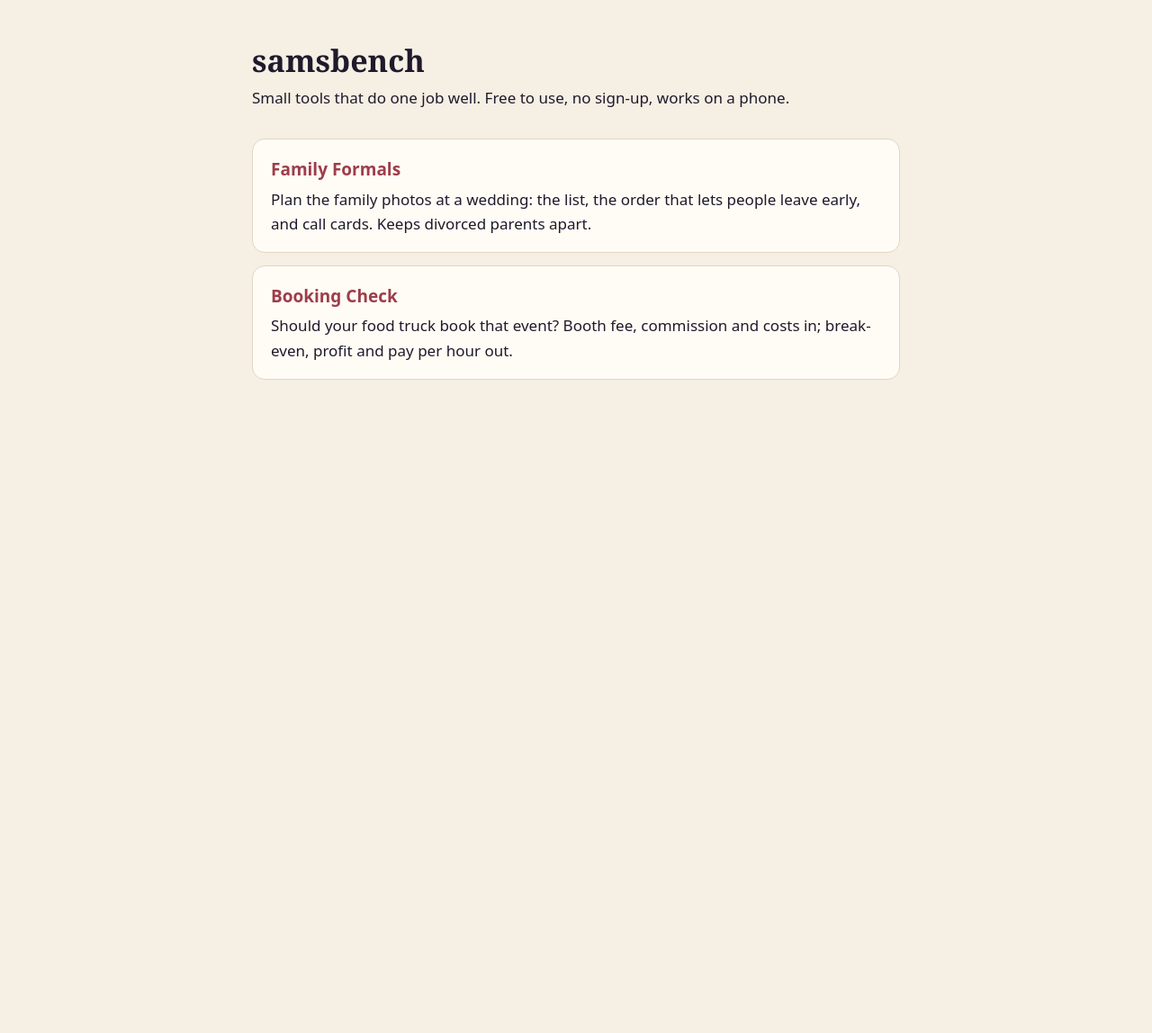
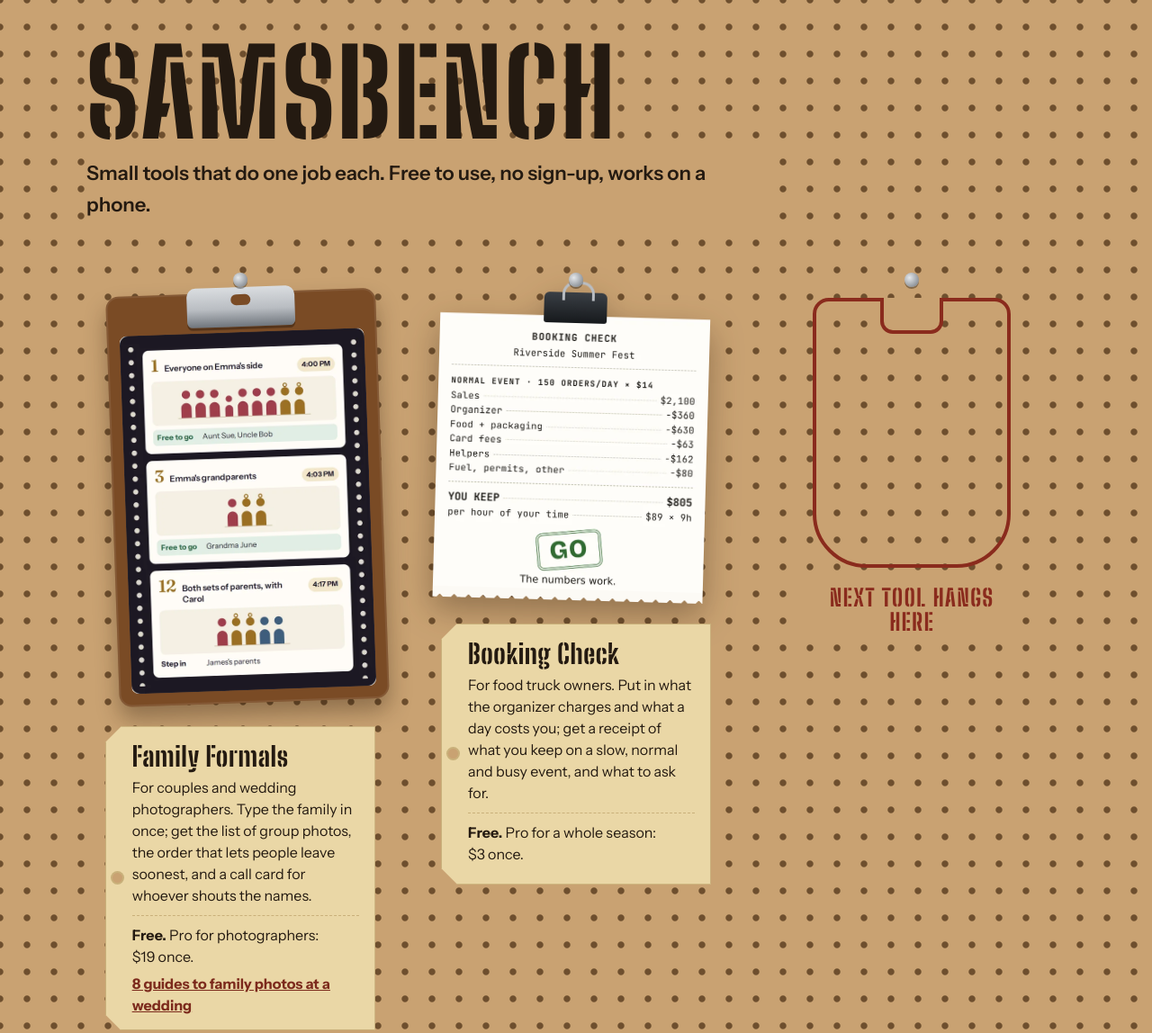
Before and after one commit to aiyoto-myth/aiyoto-myth.github.io, a plain HTML site: page index.html in a window 1280 px wide. Shown: the top 1148 px of the page at 90% size. Before the commit the page ends 800 px from the top, so only its background shows below. Drawn offline with Linux system fonts and the light colour scheme.

Commit message:
samsbench pegboard homepage + about page (user approved 11-24)
Co-Authored-By: Claude Opus 5.5 <noreply@anthropic.com>

```diff
--- /dev/null
+++ b/bench.css
@@ -0,0 +1,116 @@
+:root{
+  --board:#C9A272; --hole:#6E4F2E; --ink:#241A11; --paint:#8A2B1D;
+  --paper:#F4EBDD; --paper-ink:#211A14; --rule:#D8C7AC; --accent:#A23B2A;
+  --tag:#EAD7A6; --tag-ink:#241A11; --tag-edge:#C9B07A;
+  --clipboard:#7A4B25; --metal:#B9BDC2; --metal-dark:#6F757C;
+}
+@media (prefers-color-scheme:dark){
+  :root:not([data-theme="light"]){
+    --board:#4A3826; --hole:#20170E; --ink:#F1E6D3; --paint:#E9DDC6;
+    --paper:#17130F; --paper-ink:#EFE6D8; --rule:#3A3026; --accent:#E8846F;
+  }
+}
+:root[data-theme="dark"]{
+  --board:#4A3826; --hole:#20170E; --ink:#F1E6D3; --paint:#E9DDC6;
+  --paper:#17130F; --paper-ink:#EFE6D8; --rule:#3A3026; --accent:#E8846F;
+}
+
+*{box-sizing:border-box}
+html{-webkit-text-size-adjust:100%}
+body{margin:0;background:var(--paper);color:var(--paper-ink);
+  font:17px/1.6 "Instrument Sans",system-ui,-apple-system,"Segoe UI",sans-serif}
+img{display:block;max-width:100%;height:auto}
+.wrap{max-width:1120px;margin:0 auto;padding:0 16px}
+.narrow{max-width:760px}
+
+/* the pegboard */
+.board{background-color:var(--board);
+  background-image:radial-gradient(circle,var(--hole) 0 3.2px,rgba(0,0,0,0) 4.2px);
+  background-size:30px 30px;background-position:15px 15px;
+  color:var(--ink);padding:44px 0 72px;border-bottom:10px solid var(--clipboard)}
+.mark{font:800 clamp(56px,11vw,132px)/.9 "Big Shoulders Stencil Display",Impact,sans-serif;
+  letter-spacing:.02em;margin:0;color:var(--ink)}
+.lede{font-size:clamp(18px,2.2vw,22px);font-weight:600;margin:10px 0 0;max-width:34em;
+  background:var(--board);display:inline-block;padding:2px 6px 2px 0}
+
+.rack{display:grid;grid-template-columns:repeat(3,1fr);gap:40px 32px;margin-top:56px;align-items:start}
+.slot{position:relative;display:flex;flex-direction:column;align-items:center;padding-top:22px}
+.peg{position:absolute;top:0;left:50%;width:16px;height:16px;margin-left:-8px;border-radius:50%;
+  background:radial-gradient(circle at 35% 35%,#E4E7EA,var(--metal-dark));box-shadow:0 2px 0 rgba(0,0,0,.35);z-index:3}
+
+.obj{position:relative;display:block;width:300px;max-width:100%;text-decoration:none;
+  transform-origin:50% 0;transition:transform .35s cubic-bezier(.3,1.6,.5,1)}
+.slot:nth-child(1) .obj{transform:rotate(-2deg)}
+.slot:nth-child(2) .obj{transform:rotate(1.6deg)}
+.obj:hover,.obj:focus-visible{transform:rotate(0deg)}
+.obj:focus-visible{outline:3px solid var(--ink);outline-offset:6px}
+
+.clipboard{background:var(--clipboard);border-radius:14px;padding:44px 14px 14px;
+  box-shadow:0 14px 24px rgba(40,24,8,.35),inset 0 0 0 2px rgba(255,255,255,.08)}
+.clipboard img{border-radius:8px}
+.clip{position:absolute;top:-6px;left:50%;width:120px;height:44px;margin-left:-60px;border-radius:10px 10px 6px 6px;
+  background:linear-gradient(#DADDE0,var(--metal) 55%,var(--metal-dark));box-shadow:0 3px 0 rgba(0,0,0,.3)}
+.clip::after{content:"";position:absolute;top:8px;left:50%;width:22px;height:12px;margin-left:-11px;border-radius:6px;background:var(--clipboard)}
+
+.receipt{padding-top:26px;filter:drop-shadow(0 14px 18px rgba(40,24,8,.35))}
+.receipt img{width:100%}
+.receipt::after{content:"";display:block;height:12px;
+  background:linear-gradient(-45deg,transparent 8px,#FCFAF5 0) 0 0/16px 12px repeat-x,
+             linear-gradient(45deg,transparent 8px,#FCFAF5 0) 0 0/16px 12px repeat-x}
+.bulldog{position:absolute;top:0;left:50%;width:70px;height:34px;margin-left:-35px;border-radius:6px 6px 3px 3px;
+  background:linear-gradient(#3A3F45,#16191C);z-index:2}
+.bulldog::before{content:"";position:absolute;top:-12px;left:50%;width:30px;height:18px;margin-left:-15px;
+  border:3px solid var(--metal);border-bottom:0;border-radius:14px 14px 0 0}
+
+/* shipping tag under each object */
+.tag{position:relative;width:300px;max-width:100%;margin-top:26px;padding:18px 18px 16px 30px;
+  background:var(--tag);color:var(--tag-ink);
+  clip-path:polygon(18px 0,100% 0,100% 100%,18px 100%,0 calc(100% - 18px),0 18px);
+  box-shadow:inset 0 0 0 1px var(--tag-edge)}
+.tag::before{content:"";position:absolute;left:8px;top:50%;width:11px;height:11px;margin-top:-6px;border-radius:50%;
+  background:var(--board);box-shadow:0 0 0 2px var(--tag-edge)}
+.tag h2{font:800 30px/1 "Big Shoulders Stencil Display",Impact,sans-serif;letter-spacing:.02em;margin:0 0 8px}
+.tag h2 a{color:var(--tag-ink);text-decoration:none}
+.tag h2 a:hover{text-decoration:underline}
+.tag p{margin:0 0 10px;font-size:16px;line-height:1.5}
+.tag .price{border-top:1px dashed var(--tag-edge);padding-top:9px;margin-bottom:6px}
+.tag .more{margin:0}
+.tag .more a{color:#7C2A1C;font-weight:700}
+
+/* the empty spot, painted like a workshop shadow board */
+.slot-empty{padding-top:22px}
+.outline{width:220px;height:300px;margin-top:6px;border:4px solid var(--paint);border-radius:18px 18px 60px 60px;position:relative}
+.outline span{position:absolute;left:50%;top:-4px;width:70px;height:40px;margin-left:-35px;border:4px solid var(--paint);border-top:0;border-radius:0 0 14px 14px;background:var(--board)}
+.paint{font:800 26px/1.05 "Big Shoulders Stencil Display",Impact,sans-serif;letter-spacing:.06em;color:var(--paint);
+  text-align:center;margin:14px 0 0;max-width:240px;background:var(--board);padding:6px 10px}
+.nw{white-space:nowrap}
+
+/* paper section */
+.paper{padding:64px 0 40px}
+.h{font:800 clamp(34px,5vw,48px)/1.02 "Big Shoulders Stencil Display",Impact,sans-serif;letter-spacing:.01em;margin:0 0 26px}
+.rules{list-style:none;counter-reset:r;margin:0;padding:0}
+.rules li{counter-increment:r;position:relative;padding:16px 0 16px 64px;border-top:2px solid var(--rule)}
+.rules li:last-child{border-bottom:2px solid var(--rule)}
+.rules li::before{content:counter(r);position:absolute;left:0;top:6px;
+  font:800 52px/1 "Big Shoulders Stencil Display",Impact,sans-serif;color:var(--accent)}
+.rules b{display:block;font-size:19px}
+.maker{margin-top:44px;font-size:19px}
+.maker p{margin:0 0 8px}
+.maker a,.foot a{color:var(--accent);font-weight:700}
+
+.foot{padding:24px 0 48px;font-size:15px}
+
+@media (max-width:900px){
+  .rack{grid-template-columns:repeat(2,1fr)}
+}
+@media (max-width:640px){
+  .board{padding:28px 0 48px}
+  .rack{grid-template-columns:1fr;gap:56px;margin-top:40px}
+  .slot-empty .outline{height:110px;width:150px;border-radius:14px 14px 40px 40px}
+  .slot-empty .paint{font-size:22px}
+  .rules li{padding-left:52px}
+  .rules li::before{font-size:44px}
+}
+@media (prefers-reduced-motion:reduce){
+  .obj{transition:none}
+}
--- a/index.html
+++ b/index.html
@@ -3,27 +3,82 @@
 <head>
 <meta charset="utf-8">
 <meta name="viewport" content="width=device-width,initial-scale=1">
-<title>samsbench · small free tools</title>
-<meta name="description" content="Small, free tools that do one job well. No sign-up, works on a phone.">
+<title>samsbench · small tools that do one job each</title>
+<meta name="description" content="Small web tools, one job each: plan wedding family photos, check if a food truck event is worth booking. Free to use, no sign-up, works on a phone.">
 <link rel="canonical" href="https://samsbench.com/">
 <meta name="p:domain_verify" content="02de9fec3d98bda171ea58de4adf4663"/>
-<style>
-:root{--paper:#F5EFE4;--card:#FFFCF6;--ink:#1F1A2B;--line:#E2D6C2;--rose:#9E3D4A}
-@media (prefers-color-scheme:dark){:root{--paper:#14111A;--card:#1E1926;--ink:#F2ECE2;--line:#352D40;--rose:#E58E99}}
-*{box-sizing:border-box}
-body{margin:0;background:var(--paper);color:var(--ink);font:17px/1.6 system-ui,-apple-system,"Segoe UI",sans-serif;padding:48px 16px 64px}
-main{max-width:720px;margin:0 auto}
-h1{font:700 34px/1.15 Georgia,"Times New Roman",serif;margin:0 0 8px}
-p.lede{margin:0 0 32px}
-a.tool{display:block;background:var(--card);border:1px solid var(--line);border-radius:14px;padding:18px 20px;margin:0 0 14px;color:var(--ink);text-decoration:none}
-a.tool:hover,a.tool:focus-visible{border-color:var(--rose)}
-a.tool b{display:block;font-size:19px;margin:0 0 4px;color:var(--rose)}
-</style>
+<link rel="preconnect" href="https://fonts.googleapis.com">
+<link rel="preconnect" href="https://fonts.gstatic.com" crossorigin>
+<link href="https://fonts.googleapis.com/css2?family=Big+Shoulders+Stencil+Display:wght@700;800&family=Instrument+Sans:wght@400;600;700&display=swap" rel="stylesheet">
+<link rel="stylesheet" href="bench.css">
 <script data-goatcounter="https://familyformals.goatcounter.com/count" async src="//gc.zgo.at/count.js"></script>
 </head>
-<body><main>
-<h1>samsbench</h1>
-<p class="lede">Small tools that do one job well. Free to use, no sign-up, works on a phone.</p>
-<a class="tool" href="/family-formals/?via=home"><b>Family Formals</b>Plan the family photos at a wedding: the list, the order that lets people leave early, and call cards. Keeps divorced parents apart.</a>
-<a class="tool" href="/food-truck-event/?via=home"><b>Booking Check</b>Should your food truck book that event? Booth fee, commission and costs in; break-even, profit and pay per hour out.</a>
-</main></body></html>
+<body>
+
+<header class="board">
+  <div class="wrap">
+    <h1 class="mark">SAMSBENCH</h1>
+    <p class="lede">Small tools that do one job each. Free to use, no sign-up, works on a phone.</p>
+
+    <div class="rack">
+
+      <div class="slot">
+        <span class="peg" aria-hidden="true"></span>
+        <a class="obj clipboard" href="https://samsbench.com/family-formals/?via=home" aria-label="Open Family Formals">
+          <span class="clip" aria-hidden="true"></span>
+          <img src="img/family-formals-cards.webp" width="300" height="439" alt="Family Formals call cards: photo 1, everyone on Emma's side at 4:00 PM, Aunt Sue and Uncle Bob free to go; photo 3, Emma's grandparents at 4:03 PM.">
+        </a>
+        <div class="tag">
+          <h2><a href="https://samsbench.com/family-formals/?via=home">Family Formals</a></h2>
+          <p>For couples and wedding photographers. Type the family in once; get the list of group photos, the order that lets people leave soonest, and a call card for whoever shouts the names.</p>
+          <p class="price"><b>Free.</b> Pro for photographers: <span class="nw">$19 once.</span></p>
+          <p class="more"><a href="https://samsbench.com/family-formals/guides/">8 guides to family photos at a wedding</a></p>
+        </div>
+      </div>
+
+      <div class="slot">
+        <span class="peg" aria-hidden="true"></span>
+        <a class="obj receipt" href="https://samsbench.com/food-truck-event/?via=home" aria-label="Open Booking Check">
+          <span class="bulldog" aria-hidden="true"></span>
+          <img src="img/booking-check-receipt.webp" width="300" height="304" alt="Booking Check receipt for Riverside Summer Fest: sales $2,100, organizer minus $360, you keep $805, $89 an hour over 9 hours, stamped GO.">
+        </a>
+        <div class="tag">
+          <h2><a href="https://samsbench.com/food-truck-event/?via=home">Booking Check</a></h2>
+          <p>For food truck owners. Put in what the organizer charges and what a day costs you; get a receipt of what you keep on a slow, normal and busy event, and what to ask for.</p>
+          <p class="price"><b>Free.</b> Pro for a whole season: <span class="nw">$3 once.</span></p>
+        </div>
+      </div>
+
+      <div class="slot slot-empty" aria-label="Empty spot for the next tool">
+        <span class="peg" aria-hidden="true"></span>
+        <div class="outline" aria-hidden="true"><span></span></div>
+        <p class="paint">NEXT TOOL HANGS HERE</p>
+      </div>
+
+    </div>
+  </div>
+</header>
+
+<main class="paper">
+  <div class="wrap narrow">
+    <h2 class="h">Four rules every tool on this bench follows</h2>
+    <ol class="rules">
+      <li><b>No sign-up.</b> Open the page and start. No account, no password.</li>
+      <li><b>What you type stays on your device.</b> It is saved in your own browser and isn't uploaded. Sharing works by a link that carries the data inside it.</li>
+      <li><b>The main job is free.</b> Pro is for people who use a tool every week, and you pay for it once. No subscription.</li>
+      <li><b>It works on a phone.</b> Every tool is checked at phone width before it goes up.</li>
+    </ol>
+
+    <div class="maker">
+      <p>Made by Sam. Each tool starts from a job people still do on paper or in a spreadsheet, and complain about.</p>
+      <p><a href="about/">How the tools get made</a></p>
+    </div>
+  </div>
+</main>
+
+<footer class="foot">
+  <div class="wrap narrow">samsbench · updated 24 Nov 2026 · <a href="about/">About</a></div>
+</footer>
+
+</body>
+</html>
--- a/sitemap.xml
+++ b/sitemap.xml
@@ -1,6 +1,7 @@
 <?xml version="1.0" encoding="UTF-8"?>
 <urlset xmlns="http://www.sitemaps.org/schemas/sitemap/0.9">
   <url><loc>https://samsbench.com/</loc><lastmod>2026-11-24</lastmod></url>
+  <url><loc>https://samsbench.com/about/</loc><lastmod>2026-11-24</lastmod></url>
   <url><loc>https://samsbench.com/family-formals/</loc><lastmod>2026-11-24</lastmod></url>
   <url><loc>https://samsbench.com/family-formals/guides/</loc><lastmod>2026-11-24</lastmod></url>
   <url><loc>https://samsbench.com/family-formals/guides/wedding-family-photo-list/</loc><lastmod>2026-11-24</lastmod></url>
```
Also changed, not shown: about/index.html (added, +58 -0 lines), img/booking-check-receipt.webp (added), img/family-formals-cards.webp (added).
